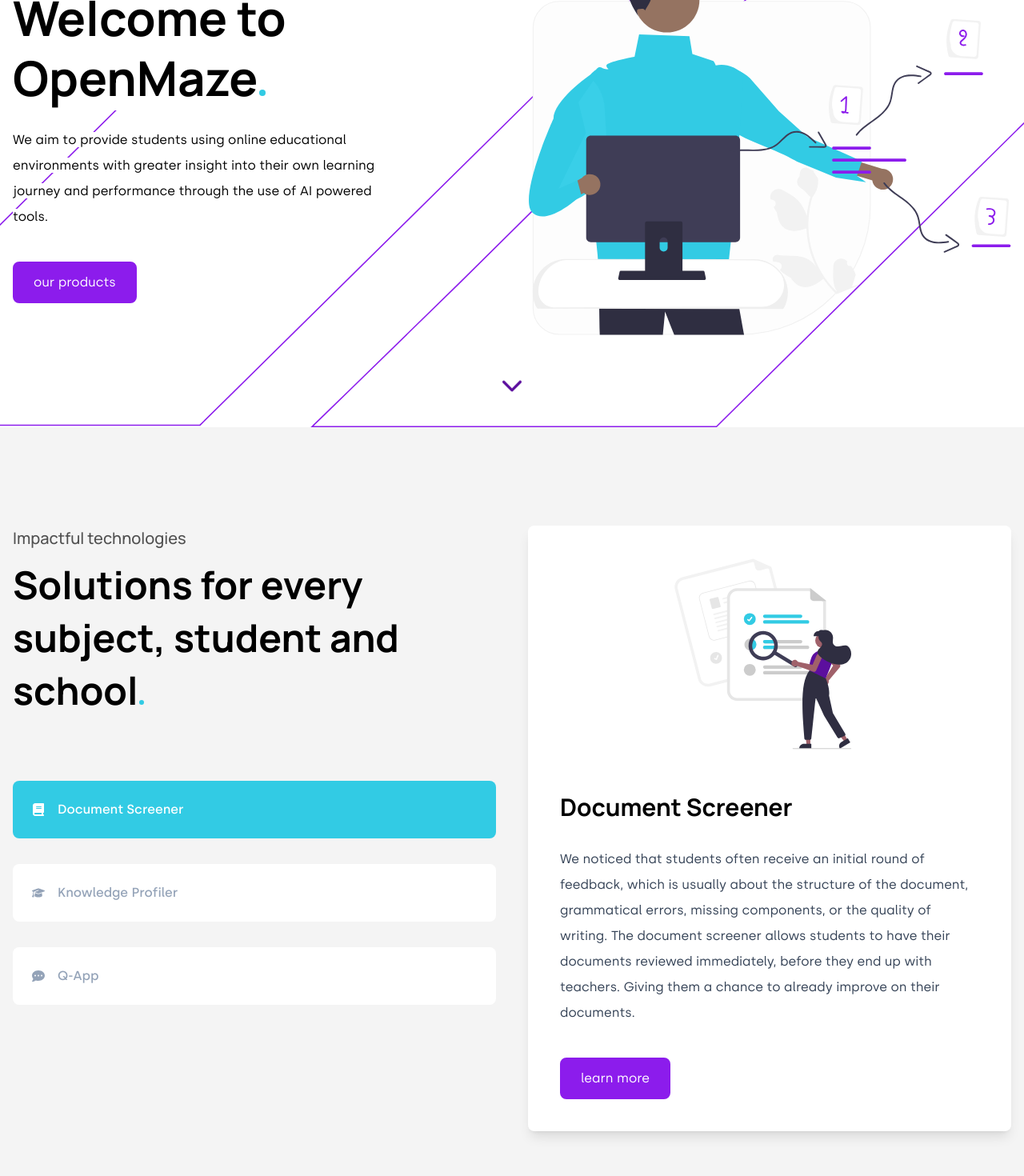
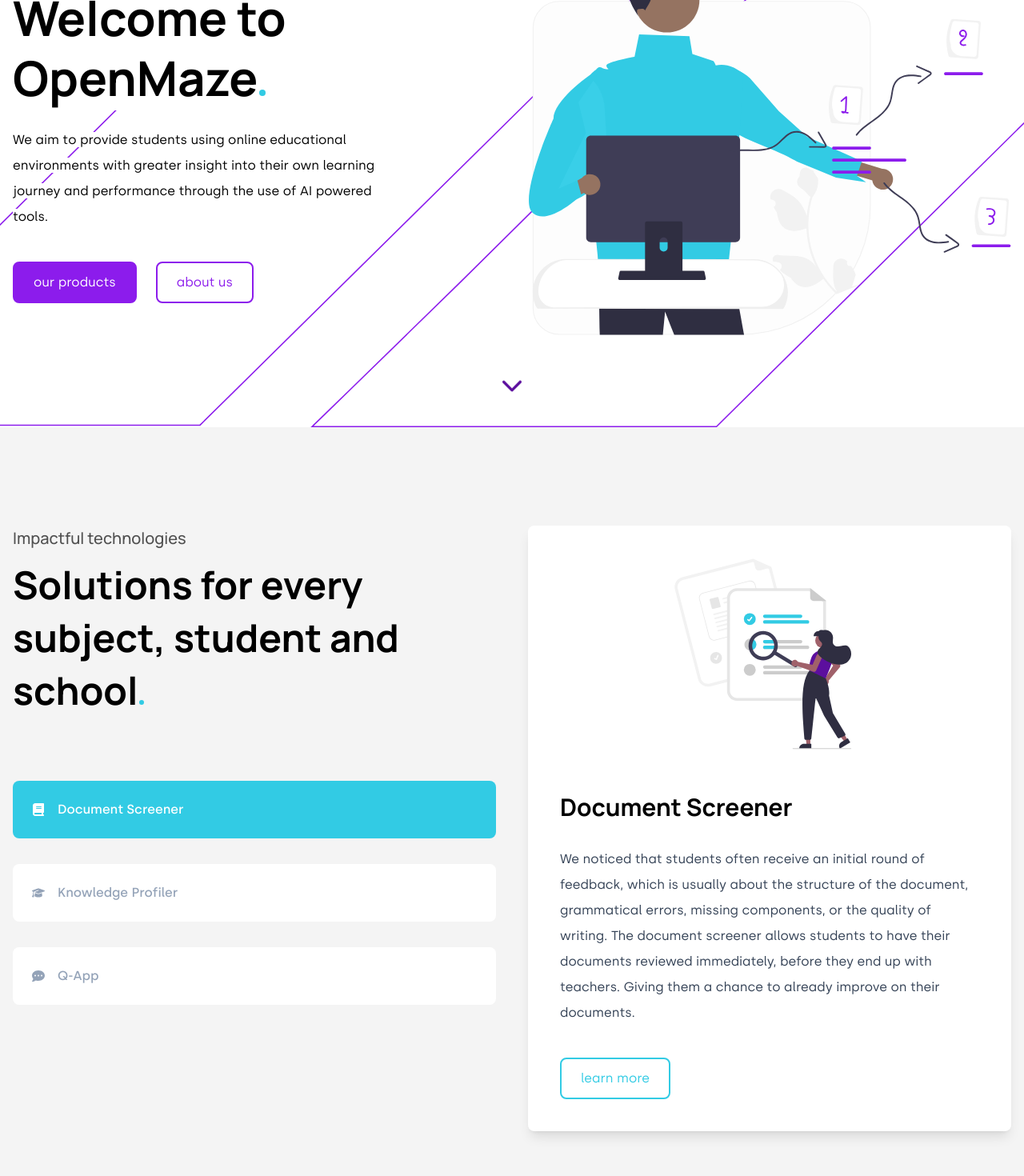
Before and after one commit to Open-Maze/website, a React (Vite) app: page / in a window 1280 px wide. Shown: the part 266-1736 px from the top of the page at 80% size. Built offline with nearby package versions, Linux system fonts and the light colour scheme.

Commit message:
Add optional second button to Header

```diff
--- a/src/blocks/Header/Header.jsx
+++ b/src/blocks/Header/Header.jsx
@@ -7,7 +7,7 @@ import Button from '../../components/Button/Button';
 // Assets
 import { ReactComponent as ScrollDown } from '../../assets/images/icons/chevron-down.svg';
 
-const Header = ({ size, title, text, buttonLink, buttonLabel, image, external }) => {
+const Header = ({ size, title, text, buttonLink, buttonLabel, button2Link, button2Label, image, external }) => {
   function scrollDown() {
     window.scroll(0, window.scrollY + 400);
   }
@@ -27,6 +27,7 @@ const Header = ({ size, title, text, buttonLink, buttonLabel, image, external })
                 <mark>{text}</mark>
               </p>
             )}
+            <div className="flex flex-col gap-6 sm:flex-row">
               {buttonLink && (
                 <div className="buttons" data-aos="fade-up" data-aos-delay="500">
                   <Button external={external} pageUrl={buttonLink} className="button button--violet">
@@ -34,6 +35,14 @@ const Header = ({ size, title, text, buttonLink, buttonLabel, image, external })
                   </Button>
                 </div>
               )}
+              {button2Link && (
+                <div className="buttons" data-aos="fade-up" data-aos-delay="500">
+                  <Button external={external} pageUrl={button2Link} className="button button--violet-outline">
+                    {button2Label}
+                  </Button>
+                </div>
+              )}
+            </div>
           </div>
           {image && (
             <div className="col-span-6 lg:col-end-13" data-aos="fade-up" data-aos-delay="300">
--- a/src/blocks/ProjectsSection/ProjectsSection.jsx
+++ b/src/blocks/ProjectsSection/ProjectsSection.jsx
@@ -84,7 +84,7 @@ const ProjectsSection = () => {
                 document screener allows students to have their documents reviewed immediately, before they end up with
                 teachers. Giving them a chance to already improve on their documents.
               </p>
-              <Button pageUrl="/document-screener" className="button button--violet">
+              <Button pageUrl="/document-screener" className="button button--skyline-outline">
                 learn more
               </Button>
             </div>
@@ -99,7 +99,7 @@ const ProjectsSection = () => {
                 submissions of a student from their online learning environment, the Knowledge Profiler determines and
                 displays these skills in a simple overview.
               </p>
-              <Button pageUrl="/knowledge-profiler" className="button button--violet">
+              <Button pageUrl="/knowledge-profiler" className="button button--skyline-outline">
                 learn more
               </Button>
             </div>
@@ -114,7 +114,7 @@ const ProjectsSection = () => {
                 questions, and get relevant answers present in the document. It is just as if you were able to talk with
                 the author!
               </p>
-              <Button pageUrl="/q-app" className="button button--violet">
+              <Button pageUrl="/q-app" className="button button--skyline-outline">
                 learn more
               </Button>
             </div>
--- a/src/pages/Contact.jsx
+++ b/src/pages/Contact.jsx
@@ -13,8 +13,9 @@ const Contact = () => (
       size="small"
       title="Get in touch"
       text="We aim to provide students using online educational environments with greater insight into their own learning journey and performance through the use of AI powered tools."
-      buttonLink="/products"
-      buttonLabel="our products"
+      external
+      buttonLink="mailto:hello@openmaze.io"
+      buttonLabel="send an email"
       image={headerImage}
     />
   </div>
--- a/src/pages/Home.jsx
+++ b/src/pages/Home.jsx
@@ -23,6 +23,8 @@ const Home = () => (
       text="We aim to provide students using online educational environments with greater insight into their own learning journey and performance through the use of AI powered tools."
       buttonLink="/products"
       buttonLabel="our products"
+      button2Link="/about"
+      button2Label="about us"
       image={headerImage}
     />
     <ProjectsSection />
```
Lines whose indentation alone changed are shown as unchanged.
